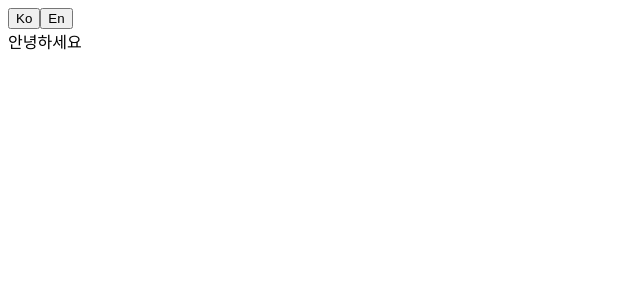
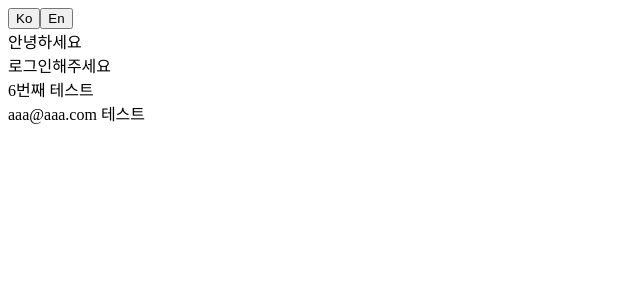
Before and after one commit to micahang0127/react-typescript-init-all, a React (Create React App) app: page / in a window 1280 px wide. Shown: the top 300 px of the page, without its empty margins (0-640 px from the left). Built offline with nearby package versions, Linux system fonts and the light colour scheme.

Commit message:
다국어처리 i18n

```diff
--- a/src/components/common/locales/LocalesBtn.tsx
+++ b/src/components/common/locales/LocalesBtn.tsx
@@ -2,7 +2,7 @@ import { useCallback } from 'react';
 import { useTranslation } from 'react-i18next';
 
 function LocalesBtn() {
-  const { i18n } = useTranslation('common');
+  const { i18n } = useTranslation();
 
   const toggleLocales = useCallback(
     (locale: string) => {
--- /dev/null
+++ b/src/hooks/useLocales.ts
@@ -0,0 +1,11 @@
+import { useTranslation } from 'react-i18next';
+
+function useLocales(type: string) {
+  const { t } = useTranslation(type);
+
+  return function $(key: string, data: string[] = []) {
+    return t(key, { ...data });
+  };
+}
+
+export { useLocales };
--- a/src/locales/en/common.json
+++ b/src/locales/en/common.json
@@ -1,3 +1,9 @@
 {
-  "test": "Hello"
+  "test": "Hello",
+  "obj-test": "this is test {0}",
+  "obj-test-email": "this is test {0}",
+  "placeholder": {
+    "login": "Please log in first",
+    "comment": "Leave a comment"
+  }
 }
--- a/src/locales/ko/common.json
+++ b/src/locales/ko/common.json
@@ -1,3 +1,9 @@
 {
-  "test": "안녕하세요"
+  "test": "안녕하세요",
+  "obj-test": "{0}번째 테스트",
+  "obj-test-email": "{0} 테스트",
+  "placeholder": {
+    "login": "로그인해주세요",
+    "comment": "댓글을 남겨주세요"
+  }
 }
--- a/src/pages/LocalesPage.tsx
+++ b/src/pages/LocalesPage.tsx
@@ -1,35 +1,16 @@
-// import { useCallback } from 'react';
-import { useTranslation } from 'react-i18next';
+import { useLocales } from '../hooks/useLocales';
+// import { useTranslation } from 'react-i18next';
 
 function LocalesPage() {
-  const { t } = useTranslation('common');
-
-  // const toggleLocales = useCallback(
-  //   (locale: string) => {
-  //     i18n.changeLanguage(locale);
-  //   },
-  //   [i18n]
-  // );
+  // const { t } = useTranslation('common');
+  const t = useLocales('common');
 
   return (
     <div>
       <div>{t('test')}</div>
-      {/* <div>
-        <button
-          type="button"
-          onClick={() => toggleLocales('en-US')}
-          title="영어로 바꾸기"
-        >
-          en
-        </button>
-        <button
-          type="button"
-          onClick={() => toggleLocales('ko-KR')}
-          title="한글로 바꾸기"
-        >
-          ko
-        </button>
-      </div> */}
+      <div>{t('placeholder.login')}</div>
+      <div>{t('obj-test', ['6'])}</div>
+      <div>{t('obj-test-email', ['aaa@aaa.com'])}</div>
     </div>
   );
 }
```
Also changed, not shown: .eslintrc.json.
